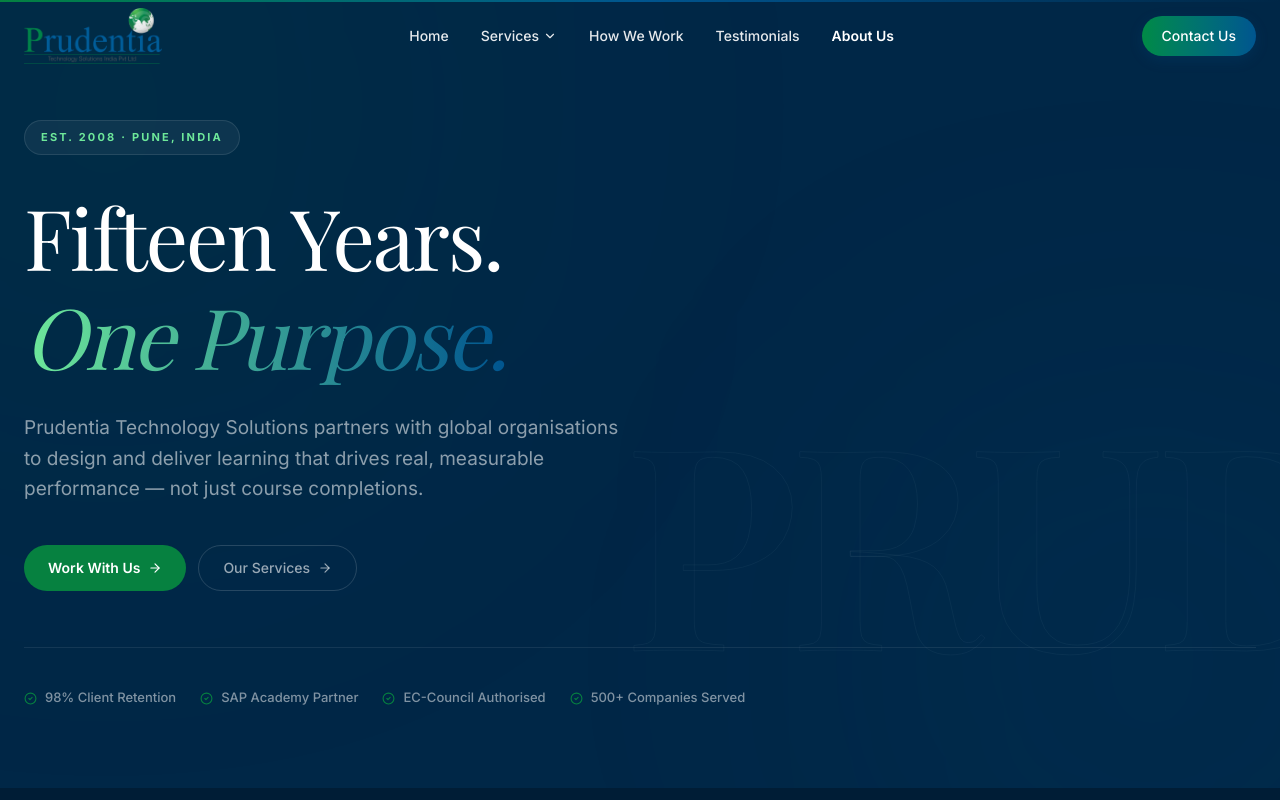
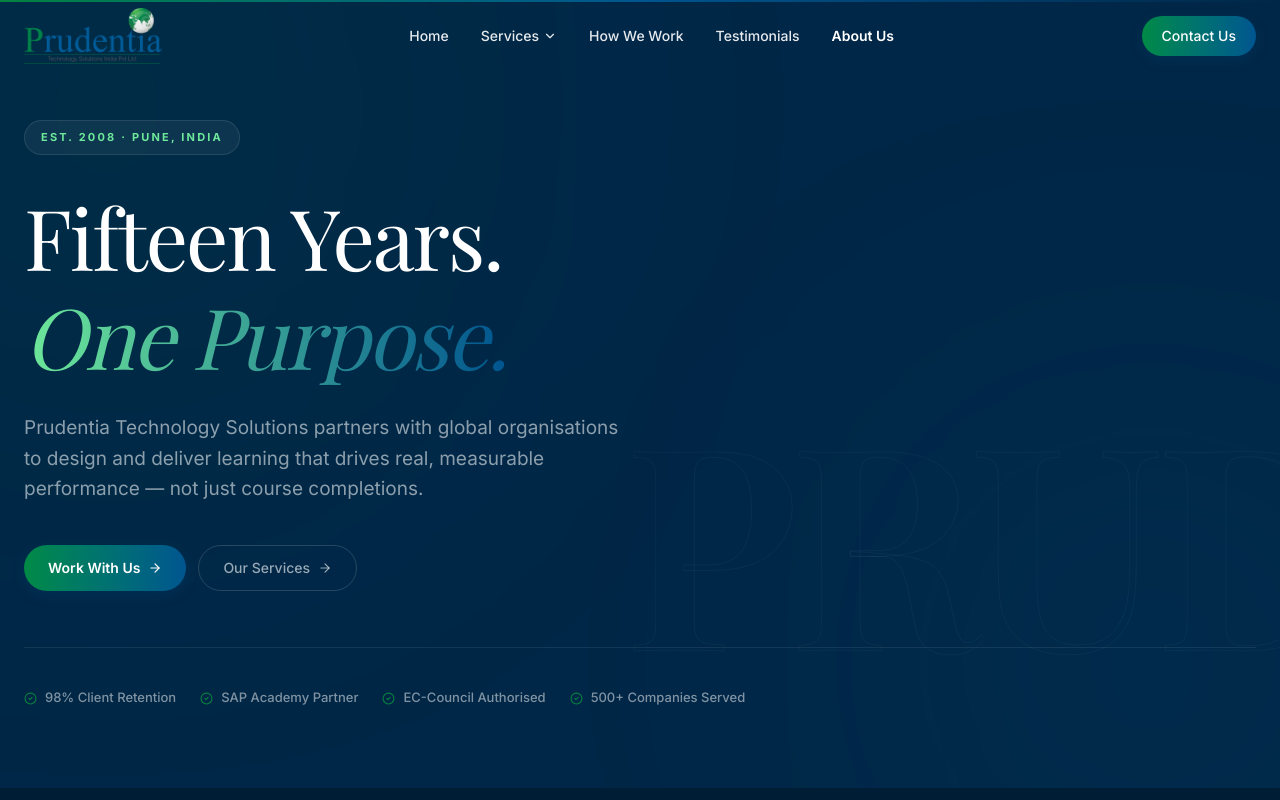
Before and after one commit to awanish14/Prudentia-new, a React (Vite) app: page /about in a window 1280 px wide. Shown: the top 800 px of the page. Built offline with nearby package versions, Linux system fonts and the light colour scheme; a web font is replaced by a local one.

Commit message:
fix: replace solid green CTA on About hero with btn-primary gradient

```diff
--- a/src/pages/About.tsx
+++ b/src/pages/About.tsx
@@ -182,8 +182,8 @@
             animate={{ opacity: 1, y: 0 }}
             transition={{ duration: 0.6, delay: 0.7 }}
           >
-            <a href="/#contact" className="inline-flex items-center gap-2 px-6 py-3 bg-[#068140] hover:bg-[#057035] text-white text-sm font-semibold rounded-full transition-colors">
-              Work With Us <ArrowRight size={14} />
+            <a href="/#contact" className="btn-primary inline-flex items-center gap-2 px-6 py-3 text-sm font-semibold rounded-full">
+              <span>Work With Us</span> <ArrowRight size={14} />
             </a>
             <a href="/#services" className="inline-flex items-center gap-2 px-6 py-3 text-sm font-medium text-white/60 hover:text-white border border-white/15 rounded-full hover:border-white/35 transition-all">
               Our Services <ArrowRight size={14} />
```
